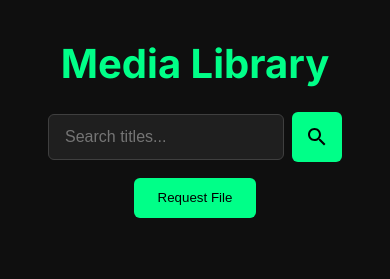
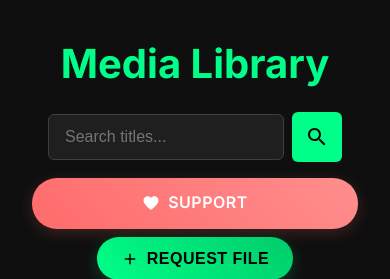
Before and after one commit to CookieCums/Mulvie, a Flask app: page / in a window 390 px wide. Shown: the top 279 px of the page. Run offline with Flask 3, Linux system fonts and the light colour scheme; data comes from the database, SQL or seed files in the repository; both versions use the stored data as it was after the commit.

Commit message:
Add files via upload

```diff
--- a/app.py
+++ b/app.py
@@ -2,8 +2,6 @@ from flask import Flask, render_template, request
 import json
 import sqlite3
 from typing import Dict, List, Optional
-import json
-
 def init_db():
     conn = sqlite3.connect('mulvie.db')
     c = conn.cursor()
@@ -135,6 +133,37 @@ def delete_media(media_id: int) -> bool:
     finally:
         conn.close()
 
+def get_existing_media(title: str) -> Optional[Dict]:
+    conn = sqlite3.connect('mulvie.db')
+    c = conn.cursor()
+
+    c.execute('''
+        SELECT m.id, m.title, m.thumbnail_url,
+               GROUP_CONCAT(e.name), GROUP_CONCAT(e.link)
+        FROM media m
+        LEFT JOIN episodes e ON m.id = e.media_id
+        WHERE m.title = ?
+        GROUP BY m.id
+    ''', (title,))
+
+    row = c.fetchone()
+    if row:
+        media_id, title, thumbnail, names, links = row
+        names_list = names.split(',') if names else []
+        links_list = links.split(',') if links else []
+        episodes = [{'name': n, 'link': l} for n, l in zip(names_list, links_list)]
+        media = {
+            'id': media_id,
+            'title': title,
+            'thumbnail': thumbnail,
+            'episodes': episodes
+        }
+    else:
+        media = None
+
+    conn.close()
+    return media
+
 app = Flask(__name__)
 
 @app.route('/')
@@ -166,6 +195,28 @@ def handle_request():
     except Exception as e:
         return {'success': False, 'error': str(e)}
 
+@app.route('/report_broken_link', methods=['POST'])
+def report_broken_link():
+    try:
+        report_data = request.json
+        with open('broken_links.json', 'a+') as f:
+            f.seek(0)
+            try:
+                content = f.read()
+                reports = json.loads(content) if content else []
+            except json.decoder.JSONDecodeError:
+                reports = []
+
+            reports.append(report_data)
+
+            f.seek(0)
+            f.truncate()
+            json.dump(reports, f, indent=2)
+
+        return {'success': True}
+    except Exception as e:
+        return {'success': False, 'error': str(e)}
+
 @app.route('/seasons/<title>')
 def show_seasons(title):
     videos = get_all_media()
@@ -175,5 +226,5 @@ def show_seasons(title):
     return 'Video not found', 404
 
 if __name__ == '__main__':
-    init_db()  # Initialize database on startup
+    init_db()
     app.run(debug=True, port=5000, host='0.0.0.0')
--- a/static/styles.css
+++ b/static/styles.css
@@ -268,17 +273,76 @@ h1 {
 
 .request-btn {
     padding: 0.8rem 1.5rem;
-    background: var(--accent-color);
+    background: linear-gradient(45deg, var(--accent-color), #00cc6a);
     border: none;
-    border-radius: 6px;
+    border-radius: 25px;
     color: #000;
-    font-weight: 500;
+    font-weight: 600;
     cursor: pointer;
-    transition: var(--hover-transition);
+    transition: all 0.3s ease;
+    position: relative;
+    overflow: hidden;
+    font-size: 1rem;
+    letter-spacing: 0.5px;
+    text-transform: uppercase;
+    box-shadow: 0 4px 15px rgba(0, 255, 136, 0.2);
+    display: flex;
+    align-items: center;
+    gap: 8px;
+}
+
+.request-btn::before {
+    content: '';
+    position: absolute;
+    top: 0;
+    left: -100%;
+    width: 100%;
+    height: 100%;
+    background: linear-gradient(
+        120deg,
+        transparent,
+        rgba(255, 255, 255, 0.3),
+        transparent
+    );
+    transition: 0.5s;
 }
 
 .request-btn:hover {
-    transform: translateY(-2px);
+    transform: translateY(-3px);
+    box-shadow: 0 6px 20px rgba(0, 255, 136, 0.4);
+    background: linear-gradient(45deg, #00cc6a, var(--accent-color));
+}
+
+.request-btn:hover::before {
+    left: 100%;
+}
+
+.request-btn:active {
+    transform: translateY(-1px);
+    box-shadow: 0 3px 10px rgba(0, 255, 136, 0.3);
+}
+
+/* Add this if you want the same style in the modal submit button */
+#requestForm button[type="submit"] {
+    padding: 0.8rem 1.5rem;
+    background: linear-gradient(45deg, var(--accent-color), #00cc6a);
+    border: none;
+    border-radius: 25px;
+    color: #000;
+    font-weight: 600;
+    cursor: pointer;
+    transition: all 0.3s ease;
+    width: 100%;
+    font-size: 1rem;
+    letter-spacing: 0.5px;
+    text-transform: uppercase;
+    box-shadow: 0 4px 15px rgba(0, 255, 136, 0.2);
+}
+
+#requestForm button[type="submit"]:hover {
+    transform: translateY(-3px);
+    box-shadow: 0 6px 20px rgba(0, 255, 136, 0.4);
+    background: linear-gradient(45deg, #00cc6a, var(--accent-color));
 }
 
 .search-container {
@@ -325,6 +389,126 @@ h1 {
     box-shadow: 0 4px 10px rgba(0, 255, 136, 0.3);
 }
 
+/* Add these styles */
+.mobile-notice {
+    display: none;
+    position: fixed;
+    bottom: 20px;
+    left: 50%;
+    transform: translateX(-50%);
+    background: rgba(0, 0, 0, 0.9);
+    border: 2px solid var(--accent-color);
+    border-radius: 12px;
+    padding: 1.5rem;
+    z-index: 9999;
+    width: 90%;
+    max-width: 400px;
+    box-shadow: 0 4px 20px rgba(0, 255, 136, 0.3);
+}
+
+.notice-content {
+    text-align: center;
+}
+
+.notice-content h3 {
+    color: var(--accent-color);
+    margin-bottom: 1rem;
+    font-size: 1.2rem;
+}
+
+.notice-content p {
+    margin-bottom: 1.5rem;
+    color: var(--text-color);
+    line-height: 1.4;
+}
+
+.notice-content button {
+    background: var(--accent-color);
+    color: #000;
+    border: none;
+    padding: 0.5rem 1rem;
+    border-radius: 20px;
+    cursor: pointer;
+    font-weight: 600;
+    transition: all 0.3s ease;
+}
+
+.notice-content button:hover {
+    transform: translateY(-2px);
+    box-shadow: 0 4px 10px rgba(0, 255, 136, 0.3);
+}
+
+@keyframes slideUp {
+    from {
+        transform: translate(-50%, 100%);
+        opacity: 0;
+    }
+    to {
+        transform: translate(-50%, 0);
+        opacity: 1;
+    }
+}
+
+.header-buttons {
+    display: flex;
+    align-items: center;
+    gap: 1rem;
+}
+
+.donate-btn {
+    padding: 0.8rem 1.5rem;
+    background: linear-gradient(45deg, #FF6B6B, #FF8E8E);
+    border: none;
+    border-radius: 25px;
+    color: white;
+    font-weight: 600;
+    cursor: pointer;
+    transition: all 0.3s ease;
+    text-decoration: none;
+    font-size: 1rem;
+    letter-spacing: 0.5px;
+    text-transform: uppercase;
+    box-shadow: 0 4px 15px rgba(255, 107, 107, 0.2);
+    display: flex;
+    align-items: center;
+    gap: 8px;
+}
+
+.donate-btn:hover {
+    transform: translateY(-3px);
+    box-shadow: 0 6px 20px rgba(255, 107, 107, 0.4);
+    background: linear-gradient(45deg, #FF8E8E, #FF6B6B);
+}
+
+.donate-btn svg {
+    transition: transform 0.3s ease;
+}
+
+.donate-btn:hover svg {
+    transform: scale(1.2);
+}
+
+/* Update the report button styles */
+.report-btn {
+    display: inline-block;
+    background: none;
+    border: none;
+    color: #ff4444;
+    font-size: 0.75rem;
+    cursor: pointer;
+    padding: 4px;
+    margin-top: 8px;
+    opacity: 0.7;
+    text-decoration: underline;
+    transition: opacity 0.2s ease;
+}
+
+.report-btn:hover {
+    opacity: 1;
+    transform: none;
+    background: none;
+}
+
 /* Make header more responsive */
 @media (max-width: 768px) {
     header {
@@ -335,4 +519,15 @@ h1 {
     .search-container {
         max-width: 100%;
     }
+
+    .header-buttons {
+        width: 100%;
+        flex-direction: column;
+        gap: 0.5rem;
+    }
+
+    .donate-btn {
+        width: 100%;
+        justify-content: center;
+    }
 }
--- a/templates/index.html
+++ b/templates/index.html
@@ -2,7 +2,7 @@
 <html lang="en">
 <head>
     <meta charset="UTF-8">
-    <meta name="viewport" content="width=device-width, initial-scale=1.0">
+    <meta name="viewport" content="width=device-width, initial-scale=0.6, maximum-scale=0.6, user-scalable=no">
     <title>Media Library</title>
     <link href="https://fonts.googleapis.com/css2?family=Inter:wght@300;400;500;600;700&display=swap" rel="stylesheet">
     <link rel="stylesheet" href="{{ url_for('static', filename='styles.css') }}">
@@ -18,8 +18,29 @@
                 </svg>
             </button>
         </div>
-        <button class="request-btn" onclick="openModal()">Request File</button>
+        <div class="header-buttons">
+            <a href="https://linktr.ee/YourUsername" target="_blank" class="donate-btn">
+                <svg viewBox="0 0 24 24" width="18" height="18">
+                    <path fill="currentColor" d="M12,21.35L10.55,20.03C5.4,15.36 2,12.27 2,8.5C2,5.41 4.42,3 7.5,3C9.24,3 10.91,3.81 12,5.08C13.09,3.81 14.76,3 16.5,3C19.58,3 22,5.41 22,8.5C22,12.27 18.6,15.36 13.45,20.03L12,21.35Z"/>
+                </svg>
+                Support
+            </a>
+            <button class="request-btn" onclick="openModal()">
+                <svg viewBox="0 0 24 24" width="18" height="18">
+                    <path fill="currentColor" d="M19,13H13V19H11V13H5V11H11V5H13V11H19V13Z"/>
+                </svg>
+                Request File
+            </button>
+        </div>
     </header>
+
+    <div id="mobileNotice" class="mobile-notice">
+        <div class="notice-content">
+            <h3>💡 Tip for Better Experience</h3>
+            <p>Switch to "Desktop site" in your browser settings for the best viewing experience!</p>
+            <button onclick="dismissNotice()">Got it!</button>
+        </div>
+    </div>
 
     <main>
         <div class="grid-container">
@@ -37,11 +58,17 @@
                                 <path fill="currentColor" d="M5,20H19V18H5M19,9H15V3H9V9H5L12,16L19,9Z"/>
                             </svg>
                         </a>
+                        <button class="report-btn" onclick="reportBrokenLink('{{ video.title }}', '{{ video.download_link }}')">
+                            broken link?
+                        </button>
                     {% else %}
                         <div class="season-buttons">
                             <a href="{{ url_for('show_seasons', title=video.title) }}" class="view-all-btn">
-                                View All Seasons ({{ video.file_count }})
+                                All(Files) ({{ video.file_count }})
                             </a>
+                            <button class="report-btn" onclick="reportBrokenLink('{{ video.title|tojson }}' , '{{ video.files|tojson }}')">
+                                Report Broken Link
+                            </button>
                         </div>
                     {% endif %}
                 </div>
```
Also changed, not shown: other parts of static/styles.css (+16 -11 lines), static/script.js (+47 -0 lines), mulvie.db.
